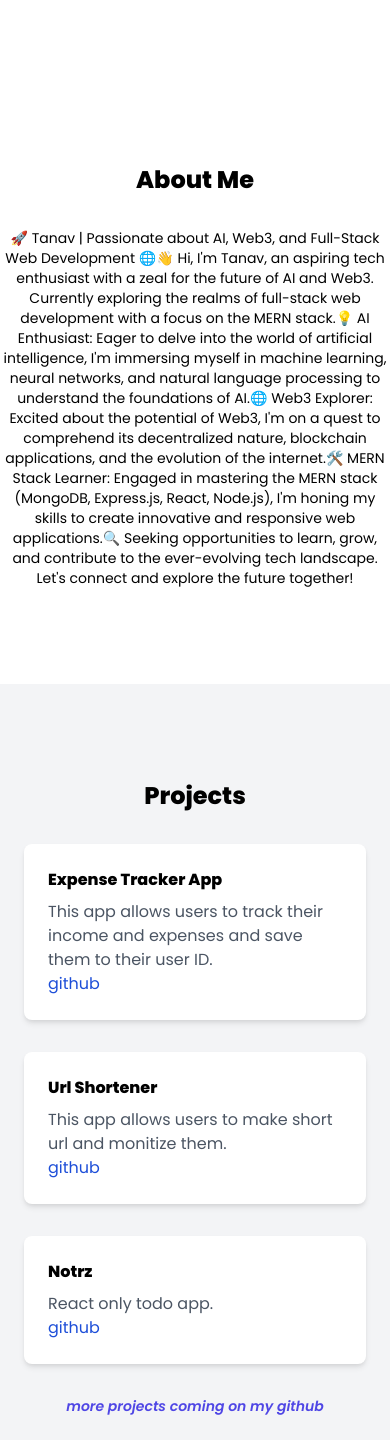
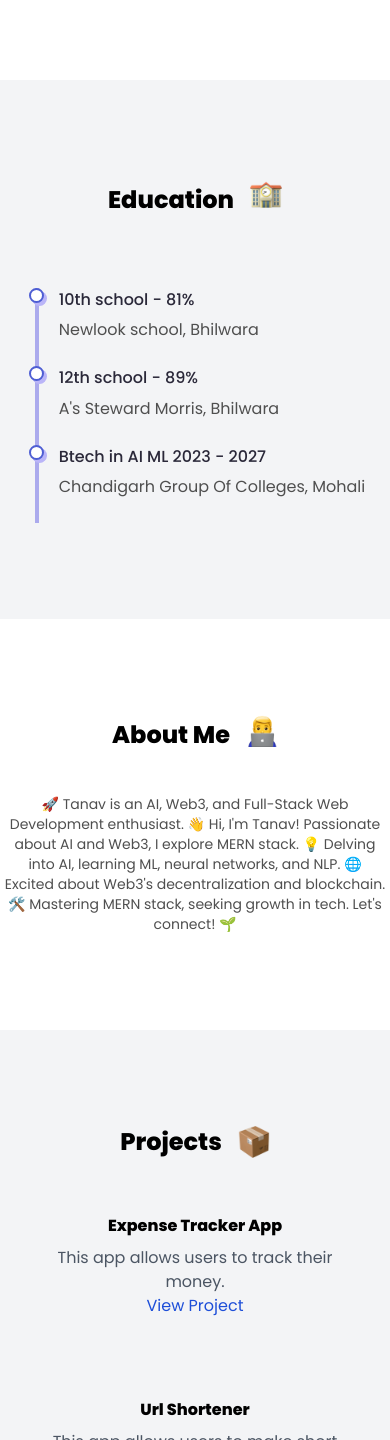
Before and after one commit to tanavposwal/portfolio, a plain HTML site: page index.html in a window 390 px wide. Shown: the part 560-2000 px from the top of the page. Drawn offline with nearby package versions, Linux system fonts and the light colour scheme.

Commit message:
adding education section

```diff
--- a/index.html
+++ b/index.html
@@ -56,11 +56,12 @@
 
   <body class="bg-white font-sans">
     <!-- Navigation Bar -->
-    <nav class="bg-white fixed left-0 right-0 top-0 py-6 shadow-lg">
+    <nav class="navbar fixed left-0 right-0 top-0 py-6 shadow-lg z-50">
       <div class="container mx-auto flex justify-between items-center px-4">
         <div class="text-xl sm:text-2xl font-bold">Tanav.dev</div>
         <ul class="flex space-x-4 text-gray-600">
           <li><a href="#" class="hover:text-black hidden sm:block">Home</a></li>
+          <li><a href="#education" class="hover:text-black hidden sm:block">Education</a></li>
           <li><a href="#about" class="hover:text-black hidden sm:block">About</a></li>
           <li><a href="#projects" class="hover:text-black hidden sm:block">Projects</a></li>
           <li><a href="#contact" class="hover:text-black hidden sm:block">Contact</a></li>
@@ -92,18 +93,49 @@
         </div>
       </div>
       <div class="mb-10 md:ml-16 md:mb-0">
-        <img class="rounded-full border shadow-2xl w-56" src="https://media.licdn.com/dms/image/D5603AQGAAqKKVIgjcg/profile-displayphoto-shrink_200_200/0/1703482763904?e=1712188800&v=beta&t=CXrL7pFQ4ah7X3CmF_FTW23AarxL9_D4aAm1sooD5rQ" alt="">
+        <img class="rounded-full ring-4 ring-indigo-400 w-56" src="https://media.licdn.com/dms/image/D5603AQGAAqKKVIgjcg/profile-displayphoto-shrink_200_200/0/1703482763904?e=1712188800&v=beta&t=CXrL7pFQ4ah7X3CmF_FTW23AarxL9_D4aAm1sooD5rQ" alt="">
       </div>
     </header>
 
+    <section id="education" class="py-24 sm:pt-32 bg-gray-100">
+      <div class="sm:container mx-auto flex flex-col items-center">
+        <div class="flex mb-8 items-center">
+        <h2 class="text-2xl sm:text-5xl font-bold text-center">Education</h2>
+        <img class="inline h-8 w-8 sm:h-16 sm:w-16 ml-4 mb-4" src="assets/school.png">
+        </div>
+        <div class="flex justify-center items-center">
+          <div class="max-w-sm sm:max-w-md md:max-w-lg">
+            <ul class="sessions z-0">
+              <li class="timeitem">
+                <div class="time">10th school - 81%</div>
+                <p>Newlook school, Bhilwara</p>
+              </li>
+              <li class="timeitem">
+                <div class="time">12th school - 89%</div>
+                <p>A's Steward Morris, Bhilwara</p>
+              </li>
+              <li class="timeitem">
+                <div class="time">Btech in AI ML 2023 - 2027</div>
+                <p>Chandigarh Group Of Colleges, Mohali</p>
+              </li>
+              <li></li>
+            </ul>
+          </div>
+        </div>
+      </div>
+    </section>
+
     <!-- About Section -->
     <section id="about" class="py-24 sm:pt-32">
-      <div class="sm:container mx-auto">
-        <h2 class="text-2xl sm:text-5xl font-bold mb-8 text-center">About Me</h2>
+      <div class="sm:container mx-auto flex flex-col items-center">
+        <div class="flex mb-8 items-center">
+          <h2 class="text-2xl sm:text-5xl font-bold text-center">About Me</h2>
+          <img class="inline h-8 w-8 sm:h-16 sm:w-16 ml-4 mb-2" src="assets/about.png">
+          </div>
         <div class="flex justify-center items-center">
-          <div class="max-w-lg sm:max-w-xl">
+          <div class="max-w-sm sm:max-w-md md:max-w-lg">
             <p class="text-sm text-center sm:text-left sm:text-lg">
-                🚀 Tanav | Passionate about AI, Web3, and Full-Stack Web Development 🌐👋 Hi, I'm Tanav, an aspiring tech enthusiast with a zeal for the future of AI and Web3. Currently exploring the realms of full-stack web development with a focus on the MERN stack.💡 AI Enthusiast: Eager to delve into the world of artificial intelligence, I'm immersing myself in machine learning, neural networks, and natural language processing to understand the foundations of AI.🌐 Web3 Explorer: Excited about the potential of Web3, I'm on a quest to comprehend its decentralized nature, blockchain applications, and the evolution of the internet.🛠️ MERN Stack Learner: Engaged in mastering the MERN stack (MongoDB, Express.js, React, Node.js), I'm honing my skills to create innovative and responsive web applications.🔍 Seeking opportunities to learn, grow, and contribute to the ever-evolving tech landscape. Let's connect and explore the future together!
+              🚀 Tanav is an AI, Web3, and Full-Stack Web Development enthusiast. 👋 Hi, I'm Tanav! Passionate about AI and Web3, I explore MERN stack. 💡 Delving into AI, learning ML, neural networks, and NLP. 🌐 Excited about Web3's decentralization and blockchain. 🛠️ Mastering MERN stack, seeking growth in tech. Let's connect! 🌱
             </p>
           </div>
         </div>
@@ -112,24 +144,27 @@
 
     <!-- Projects Section -->
     <section id="projects" class="bg-gray-100 py-24 px-6 sm:px-0 sm:pt-32">
-      <div class="container mx-auto">
-        <h2 class="text-2xl sm:text-5xl font-bold mb-8 text-center">Projects</h2>
+      <div class="container mx-auto flex flex-col items-center">
+        <div class="flex mb-8 items-center">
+          <h2 class="text-2xl sm:text-5xl font-bold text-center">Projects</h2>
+          <img class="inline h-8 w-8 sm:h-16 sm:w-16 ml-4" src="assets/projects.png">
+          </div>
         <!-- Add your projects here -->
-        <div class="grid grid-cols-1 md:grid-cols-2 lg:grid-cols-3 gap-8">
-          <div class="bg-white shadow-md p-6 rounded-lg max-w-md">
+        <div class="grid grid-cols-1 md:grid-cols-2 lg:grid-cols-3 gap-8 text-center px-auto">
+          <div class="p-6 rounded-lg max-w-fit md:max-w-md text-center">
             <h3 class="text-md sm:text-xl font-bold mb-2">Expense Tracker App</h3>
-            <p class="text-gray-600">This app allows users to track their income and expenses and save them to their user ID.</p>
-            <a target="_blank" href="https://github.com/tanavposwal/expenses-tracker" class="text-blue-700 hover:text-blue-800 hover:underline mt-1">github</a>
+            <p class="text-gray-600">This app allows users to track their money.</p>
+            <a target="_blank" href="https://github.com/tanavposwal/expenses-tracker" class="text-blue-700 hover:text-blue-800 hover:underline mt-1">View Project</a>
           </div>
-          <div class="bg-white shadow-md p-6 rounded-lg max-w-md">
+          <div class="p-6 rounded-lg max-w-fit md:max-w-md  text-center">
             <h3 class="text-md sm:text-xl font-bold mb-2">Url Shortener</h3>
             <p class="text-gray-600">This app allows users to make short url and monitize them.</p>
-            <a target="_blank" href="https://github.com/tanavposwal/url-shortener" class="text-blue-700 hover:text-blue-800 hover:underline mt-1">github</a>
+            <a target="_blank" href="https://github.com/tanavposwal/url-shortener" class="text-blue-700 hover:text-blue-800 hover:underline mt-1">View Project</a>
           </div>
-          <div class="bg-white shadow-md p-6 rounded-lg max-w-md">
+          <div class="p-6 rounded-lg max-w-fit md:max-w-md  text-center">
             <h3 class="text-md sm:text-xl font-bold mb-2">Notrz</h3>
             <p class="text-gray-600">React only todo app.</p>
-            <a target="_blank" href="https://github.com/tanavposwal/notrz" class="text-blue-700 hover:text-blue-800 hover:underline mt-1">github</a>
+            <a target="_blank" href="https://github.com/tanavposwal/notrz" class="text-blue-700 hover:text-blue-800 hover:underline mt-1">View Project</a>
           </div>
           <!-- Add more projects as needed -->
         </div>
@@ -139,22 +174,28 @@
 
     <!-- Contact Section -->
     <section id="contact" class="py-24 pt-32">
-      <div class="container mx-auto">
-        <h2 class="text-2xl sm:text-5xl font-bold mb-8 text-center">Contact Me</h2>
-        <div class="flex justify-center items-center">
+      <div class="container mx-auto flex flex-col items-center">
+        <div class="flex mb-8 items-center">
+          <h2 class="text-2xl sm:text-5xl font-bold text-center">Contact Me</h2>
+          <img class="inline h-8 w-8 sm:h-16 sm:w-16 ml-4" src="assets/mail.png">
+          </div>
+        <div class="flex justify-center items-center mt-6">
           <div class="max-w-md">
             <p class="text-xs sm:text-sm text-gray-600">
               Feel free to reach out to me via email or social media.
             </p>
-            <ul class="mt-4 text-center gap-2">
-              <li>Email: tanavposwal939@gmail.com</li>
-              <li>
-                <i class="devicon-linkedin-plain colored text-xl"></i>
-              : <a target="_blank" class="text-gray-600 hover:text-black" href="https://www.linkedin.com/in/tanav-poswal/">My LinkedIn Profile</a></li>
-              <li>
-                <i class="devicon-github-original colored text-xl"></i>
-              : <a target="_blank" class="text-gray-600 hover:text-black" href="https://github.com/tanavposwal">My Github Profile</a></li>
-            </ul>
+            <div class="flex">
+              <div class="flex flex-col flex-1 gap-2 items-end border-r-4 border-gray-400 pr-2">
+              <p>Email</p>
+              <i class="devicon-linkedin-plain colored text-xl"></i>
+              <i class="devicon-github-original colored text-xl mt-1"></i>
+            </div>
+            <div class="flex flex-col flex-2 gap-2 pl-2">
+              <p>tanavposwal939@gmail.com</p>
+              <a target="_blank" class="text-gray-600 hover:text-black" href="https://www.linkedin.com/in/tanav-poswal/">My LinkedIn Profile</a>
+              <a target="_blank" class="text-gray-600 hover:text-black" href="https://github.com/tanavposwal">My Github Profile</a>
+            </div>
+              </div>
           </div>
         </div>
       </div>
--- a/styles.css
+++ b/styles.css
@@ -5,3 +5,51 @@
 html {
   scroll-behavior: smooth;
 }
+
+.navbar {
+  backdrop-filter: blur(5rem);
+  background-color: rgba(255, 255, 255, 0.616);
+}
+
+.sessions {
+  margin-top: 2rem;
+  border-radius: 12px;
+  position: relative;
+}
+
+.timeitem {
+  padding-bottom: 1.5rem;
+  border-left: 4px solid #abaaed;
+  position: relative;
+  padding-left: 20px;
+  margin-left: 10px;
+}
+
+.timeitem:last-child {
+  border: 0px;
+  padding-bottom: 0;
+}
+
+.timeitem:before {
+  content: "";
+  width: 15px;
+  height: 15px;
+  background: white;
+  border: 2px solid #4e5ed3;
+  box-shadow: 3px 3px 0px #bab5f8;
+  box-shadow: 3px 3px 0px #bab5f8;
+  border-radius: 50%;
+  position: absolute;
+  left: -10px;
+  top: 0px;
+}
+.time {
+  color: #2a2839;
+  font-family: "Poppins", sans-serif;
+  font-weight: 500;
+}
+p {
+  color: #4f4f4f;
+  line-height: 1.5;
+  margin-top: 0.4rem;
+}
```
Also changed, not shown: sitemap.xml (+5 -14 lines), assets/about.png (added), assets/mail.png (added), assets/projects.png (added), assets/school.png (added), robots.txt.
